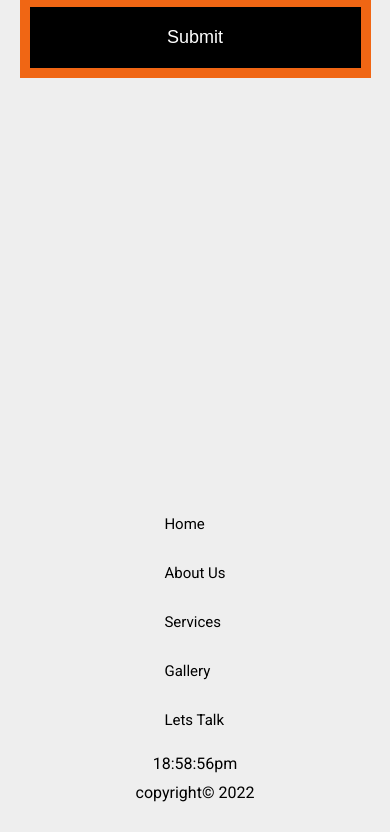
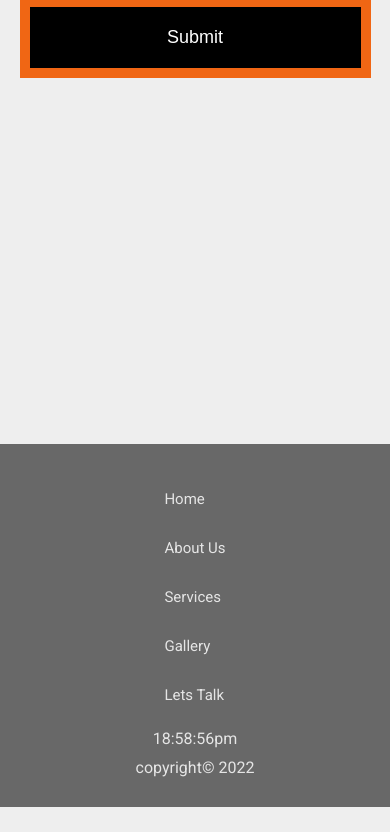
Before and after one commit to Makavelisoftwares/chetman, a plain HTML site: page index.html in a window 390 px wide. Shown: the part 4328-5160 px from the top of the page. After the commit the page ends 5135 px from the top, so only its background shows below. Drawn offline with Linux system fonts and the light colour scheme.

Commit message:
change23

```diff
--- a/styles.css
+++ b/styles.css
@@ -451,11 +451,12 @@ body{
     align-items: center;
     justify-content: center;
     width: 600px;
-    /* height: 70vh; */
     margin: auto;
     transform: translateY(-10%);
     opacity: 0;
     transition: ease-in-out 1.5s;
+    position: relative;
+    background-color: #F06614;
 }
 .up{
     padding-top:30px ;
@@ -503,23 +504,8 @@ form button:hover,
 form button:focus{
     background-color: #252222;
 }
-.form{
-    position: relative;
-    background-color: #F06614;
-}
-/* .form::before{
-    position: absolute;
-    content: '';
-    left: 0%;
-    right: 0%;
-    bottom: 0%;
-    top: 0%;
-    background-image: url(./images/posts.jpg);
-    background-size: cover;
-    background-position: center center;
-    background-repeat: no-repeat;
-    opacity: .45;
-} */
+
+
 .form select{
     padding: 10px;
     font-size: 1.5em;
@@ -528,6 +514,14 @@ form button:focus{
     padding: 5px 0;
     text-transform: uppercase;
     font-size: 1em;
+}
+
+footer{
+    background-color: #686868;
+    color: #eeee;
+}
+.footer1 .links li a{
+    color: #eeee;
 }
 .footer1 {
     max-width: 90%;
@@ -701,7 +695,7 @@ nav{
         width: 100%;
     }
     footer{
-        margin-top: 30px;
+        margin-top: 5px;
         display: flex;
         flex-direction: column;
         align-items: center;
```
